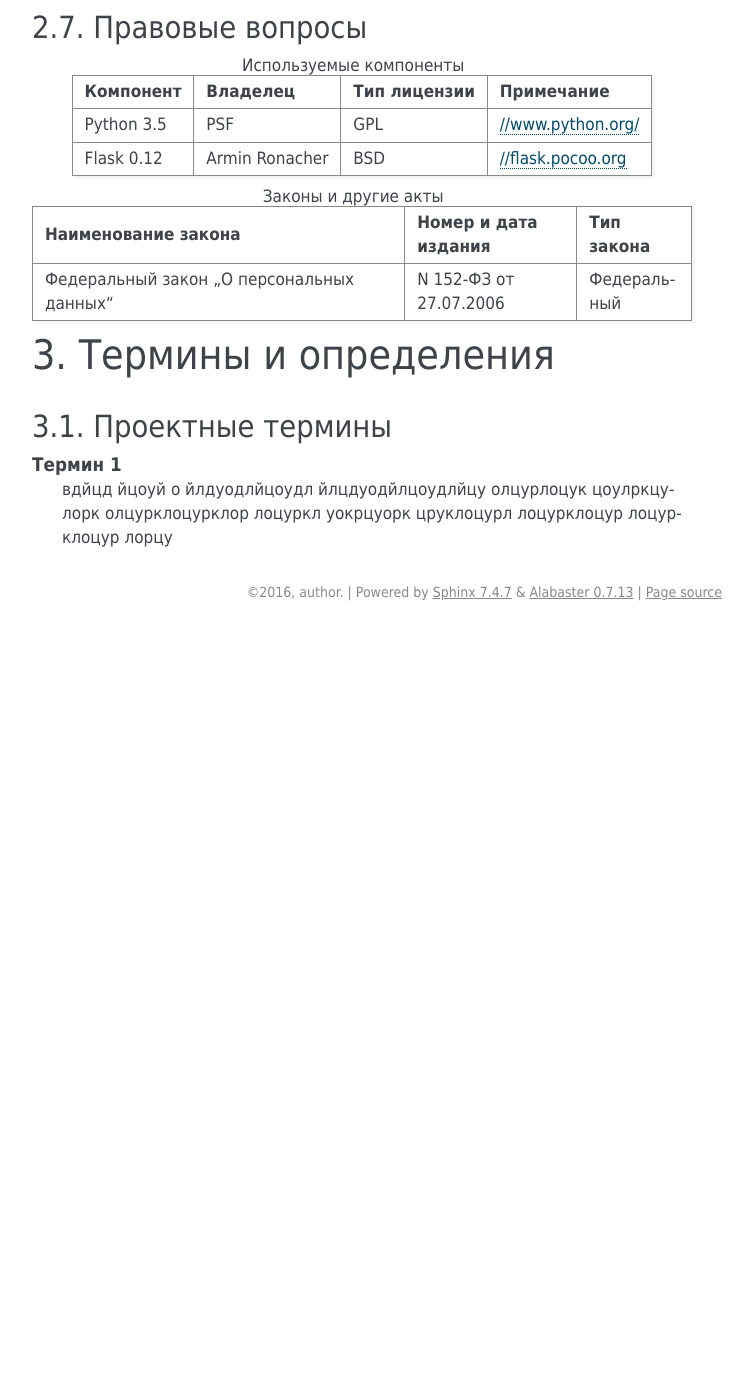
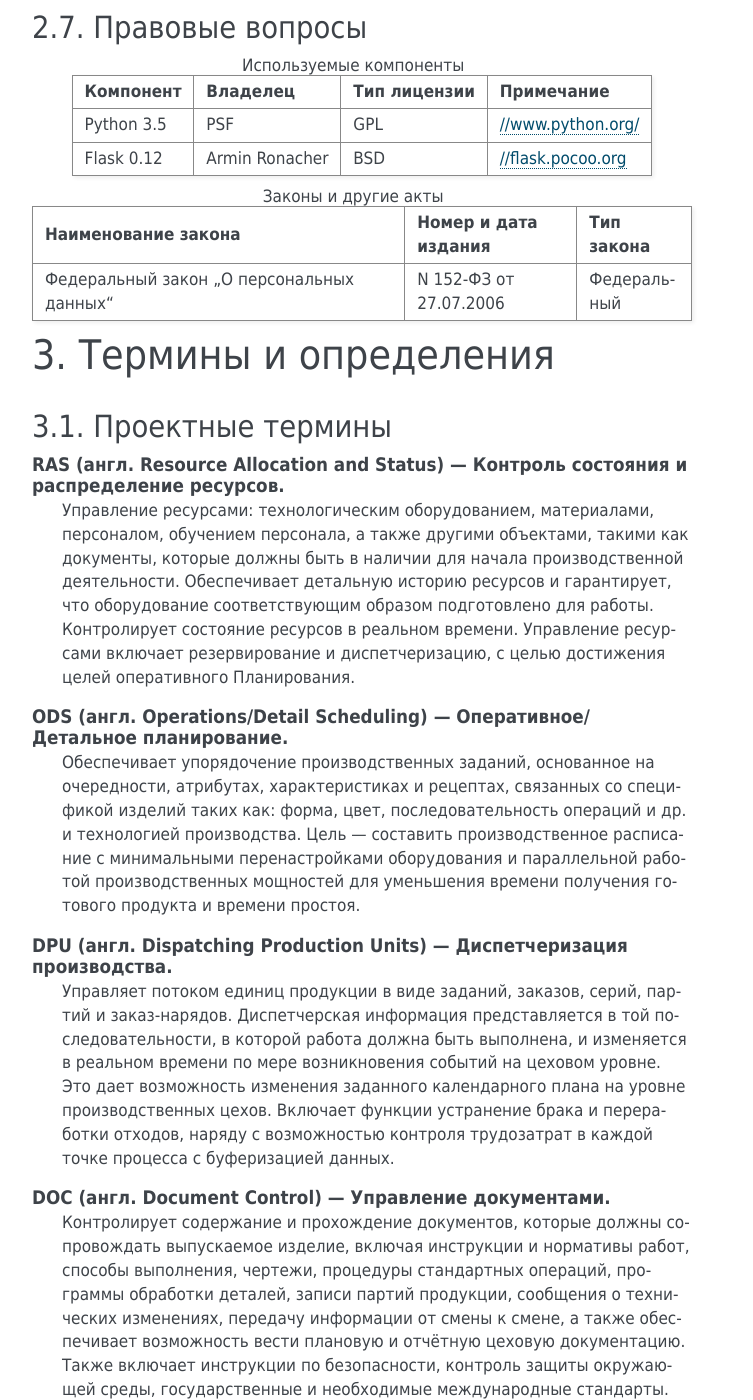
Before and after one commit to komara1964/planningandsheduling, a Sphinx documentation site: the page built from source/project_planning.txt, in a window 1280 px wide and 1400 px high, scrolled down 2032 px. Shown: the whole window, without its empty margins (388-1141 px from the left). Built offline with Sphinx 7.4.7, drawn with Linux system fonts in a browser that asks for light colours; before the commit the page ends 2662 px from its top, so only the background shows below that; some of the changed text lies outside the part shown.

Commit message:
commit8_2

```diff
--- a/source/index.rst
+++ b/source/index.rst
@@ -1,6 +1,6 @@
 .. toctree::
-   :maxdepth: 2
    :numbered:
+   :glob:
 
    project_planning
    SRS
--- a/source/project_planning.txt
+++ b/source/project_planning.txt
@@ -119,5 +119,17 @@ FDD является одной из гибких методик разрабо
 
 .. glossary::
 
-   Термин 1
-      вдйцд йцоуй о йлдуодлйцоудл йлцдуодйлцоудлйцу олцурлоцук цоулркцулорк олцурклоцурклор лоцуркл уокрцуорк цруклоцурл лоцурклоцур лоцурклоцур лорцу
+   RAS (англ. Resource Allocation and Status) — Контроль состояния и распределение ресурсов.
+    Управление ресурсами: технологическим оборудованием, материалами, персоналом, обучением персонала, а также другими объектами, такими как документы, которые должны быть в наличии для начала производственной деятельности. Обеспечивает детальную историю ресурсов и гарантирует, что оборудование соответствующим образом подготовлено для работы. Контролирует состояние ресурсов в реальном времени. Управление ресурсами включает резервирование и диспетчеризацию, с целью достижения целей оперативного Планирования.
+
+   ODS (англ. Operations/Detail Scheduling) — Оперативное/Детальное планирование.
+    Обеспечивает упорядочение производственных заданий, основанное на очередности, атрибутах, характеристиках и рецептах, связанных со спецификой изделий таких как: форма, цвет, последовательность операций и др. и технологией производства. Цель — составить производственное расписание с минимальными перенастройками оборудования и параллельной работой производственных мощностей для уменьшения времени получения готового продукта и времени простоя.
+
+   DPU (англ. Dispatching Production Units) — Диспетчеризация производства.
+    Управляет потоком единиц продукции в виде заданий, заказов, серий, партий и заказ-нарядов. Диспетчерская информация представляется в той последовательности, в которой работа должна быть выполнена, и изменяется в реальном времени по мере возникновения событий на цеховом уровне. Это дает возможность изменения заданного календарного плана на уровне производственных цехов. Включает функции устранение брака и переработки отходов, наряду с возможностью контроля трудозатрат в каждой точке процесса с буферизацией данных.
+
+   DOC (англ. Document Control) — Управление документами.
+    Контролирует содержание и прохождение документов, которые должны сопровождать выпускаемое изделие, включая инструкции и нормативы работ, способы выполнения, чертежи, процедуры стандартных операций, программы обработки деталей, записи партий продукции, сообщения о технических изменениях, передачу информации от смены к смене, а также обеспечивает возможность вести плановую и отчётную цеховую документацию. Также включает инструкции по безопасности, контроль защиты окружающей среды, государственные и необходимые международные стандарты. Хранит историю прохождения и изменения документов.
+
+   DCA (англ. Data Collection/Acquisition) — Сбор и хранение данных.
+    Взаимодействие информационных подсистем в целях получения, накопления и передачи технологических и управляющих данных, циркулирующих в производственной среде предприятия. Функция обеспечивает интерфейс для получения данных и параметров технологических операций, которые используются в формах и документах, прикрепляемых к единице продукции. Данные могут быть получены с цехового уровня как вручную, так и автоматически от оборудования, в требуемом масштабе времени.
```
Also changed, not shown: 2 other files.
